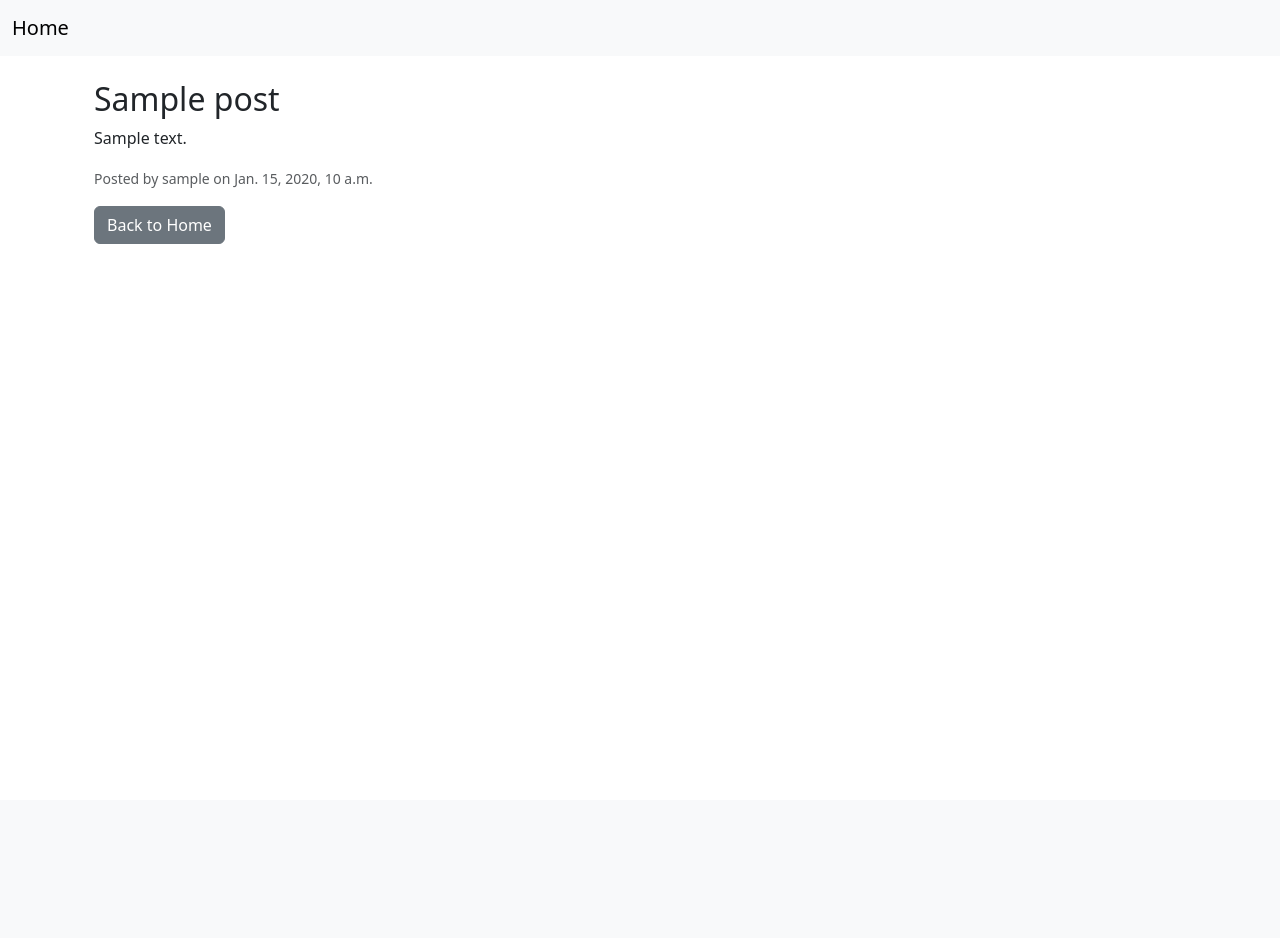
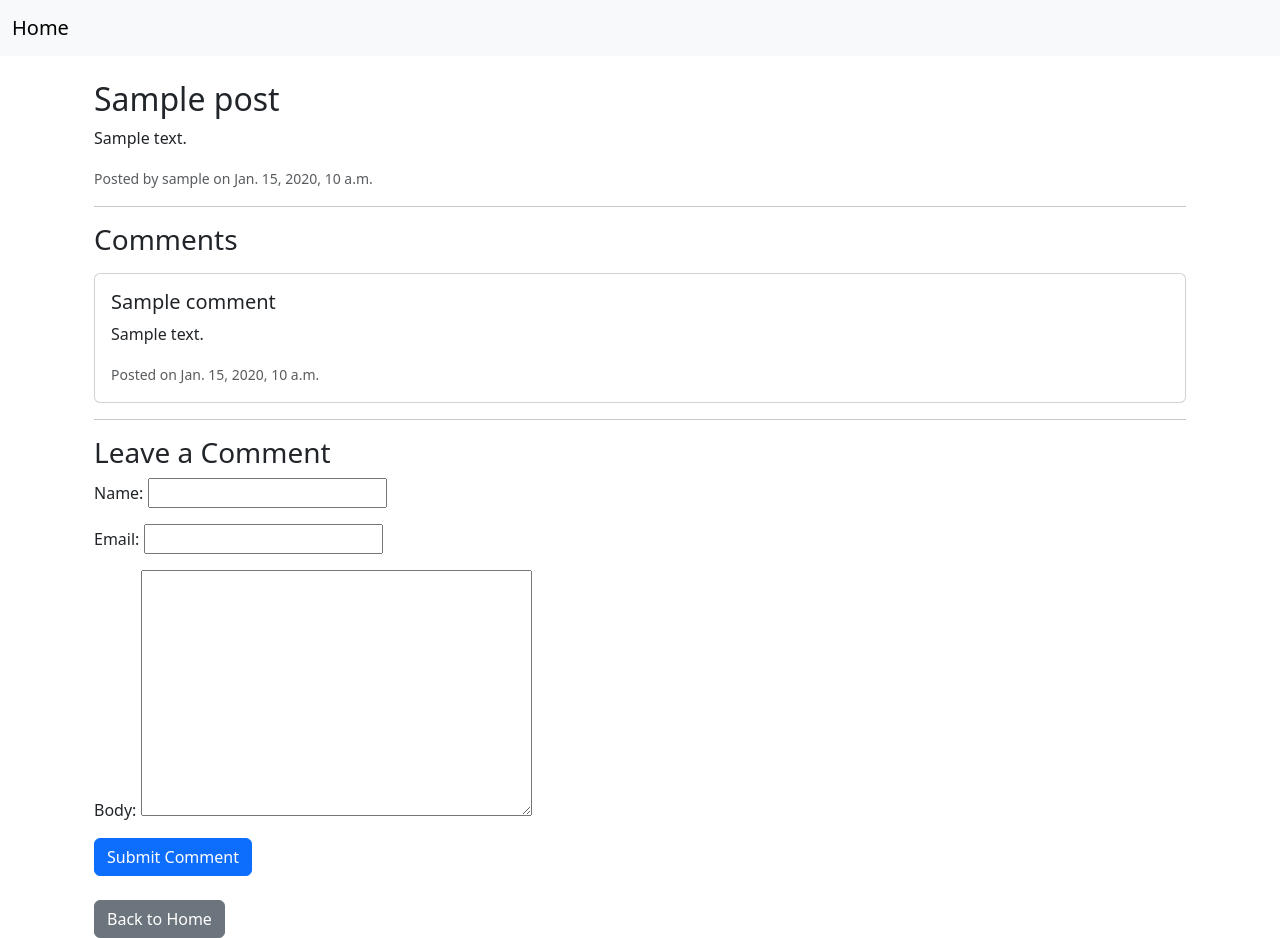
Before and after one commit to jackiedallas/django-blog-website, a Django app: a page that uses blog_website/blog/templates/blog/post_detail.html in a window 1280 px wide. Before the commit the page ends 244 px from the top, so only its background shows below. Run offline with Django 5.2, Linux system fonts and the light colour scheme; tables that the repository leaves empty hold one stand-in row (values such as "Sample post").

Commit message:
updated post detail html file

```diff
--- a/blog_website/blog/templates/blog/post_detail.html
+++ b/blog_website/blog/templates/blog/post_detail.html
@@ -5,7 +5,34 @@
     <h2>{{ post.title }}</h2>
     <p>{{ post.content }}</p>
     <small class="text-muted">Posted by {{ post.author.username }} on {{ post.created_at }}</small>
+
+    <hr>
+
+    <!-- Comment Section -->
+    <h3>Comments</h3>
+    {% for comment in comments %}
+        <div class="card my-3">
+            <div class="card-body">
+                <h5 class="card-title">{{ comment.name }}</h5>
+                <p class="card-text">{{ comment.body }}</p>
+                <small class="text-muted">Posted on {{ comment.created_at }}</small>
+            </div>
+        </div>
+    {% empty %}
+        <p>No comments yet. Be the first to comment!</p>
+    {% endfor %}
+
+    <hr>
+
+    <!-- Comment Form -->
+    <h3>Leave a Comment</h3>
+    <form method="post">
+        {% csrf_token %}
+        {{ form.as_p }}
+        <button type="submit" class="btn btn-primary">Submit Comment</button>
+    </form>
+
     <br>
-    <a href="{% url 'home' %}" class="btn btn-secondary mt-3">Back to Home</a>
+    <a href="{% url 'home' %}" class="btn btn-secondary">Back to Home</a>
 </div>
 {% endblock %}
```
